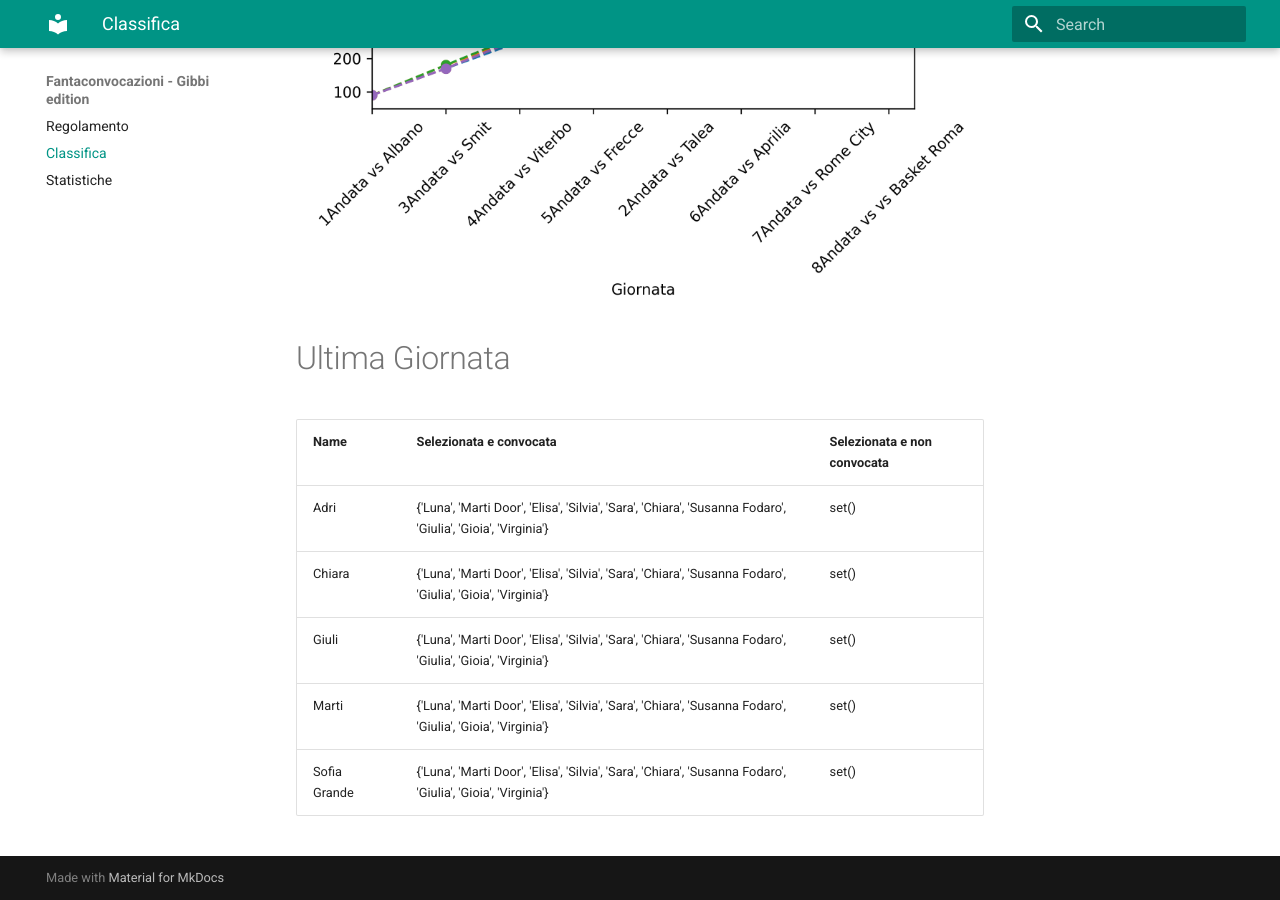
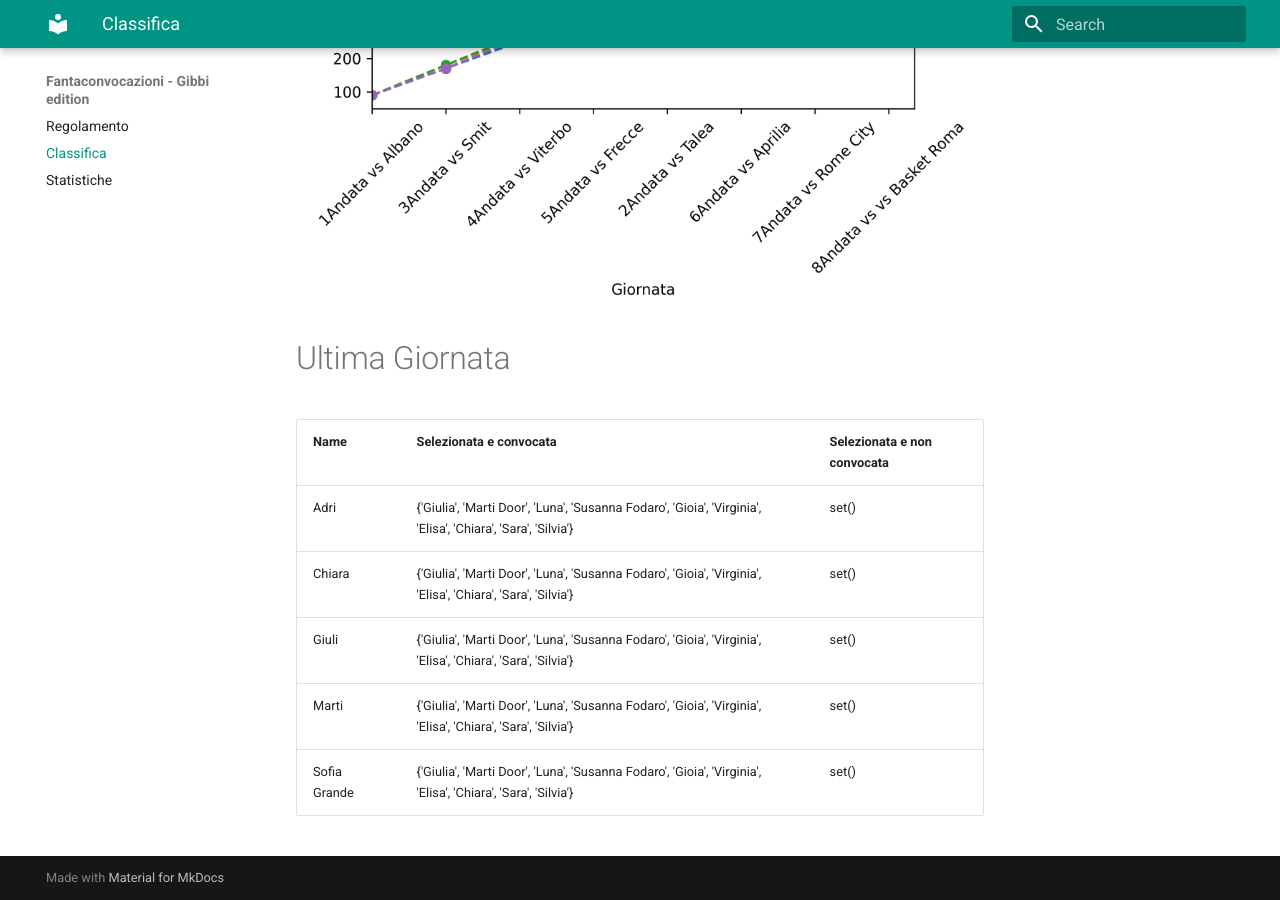
Before and after one commit to martinig94/fantagibbi, an MkDocs documentation site: the page built from docs/Classifica.md, in a window 1280 px wide and 900 px high, scrolled down 810 px. Built offline with MkDocs 1.6.1 and Material for MkDocs 9.7.7, drawn with Linux system fonts in a browser that asks for light colours.

Commit message:
Auto-update from main.py

```diff
--- a/docs/Classifica.md
+++ b/docs/Classifica.md
@@ -18,9 +18,9 @@
 <!-- START_TABLE CORRECT -->
 | Name         | Selezionata e convocata                                                                                      | Selezionata e non convocata   |
 |:-------------|:-------------------------------------------------------------------------------------------------------------|:------------------------------|
-| Adri         | {'Luna', 'Marti Door', 'Elisa', 'Silvia', 'Sara', 'Chiara', 'Susanna Fodaro', 'Giulia', 'Gioia', 'Virginia'} | set()                         |
-| Chiara       | {'Luna', 'Marti Door', 'Elisa', 'Silvia', 'Sara', 'Chiara', 'Susanna Fodaro', 'Giulia', 'Gioia', 'Virginia'} | set()                         |
-| Giuli        | {'Luna', 'Marti Door', 'Elisa', 'Silvia', 'Sara', 'Chiara', 'Susanna Fodaro', 'Giulia', 'Gioia', 'Virginia'} | set()                         |
-| Marti        | {'Luna', 'Marti Door', 'Elisa', 'Silvia', 'Sara', 'Chiara', 'Susanna Fodaro', 'Giulia', 'Gioia', 'Virginia'} | set()                         |
-| Sofia Grande | {'Luna', 'Marti Door', 'Elisa', 'Silvia', 'Sara', 'Chiara', 'Susanna Fodaro', 'Giulia', 'Gioia', 'Virginia'} | set()                         |
+| Adri         | {'Giulia', 'Marti Door', 'Luna', 'Susanna Fodaro', 'Gioia', 'Virginia', 'Elisa', 'Chiara', 'Sara', 'Silvia'} | set()                         |
+| Chiara       | {'Giulia', 'Marti Door', 'Luna', 'Susanna Fodaro', 'Gioia', 'Virginia', 'Elisa', 'Chiara', 'Sara', 'Silvia'} | set()                         |
+| Giuli        | {'Giulia', 'Marti Door', 'Luna', 'Susanna Fodaro', 'Gioia', 'Virginia', 'Elisa', 'Chiara', 'Sara', 'Silvia'} | set()                         |
+| Marti        | {'Giulia', 'Marti Door', 'Luna', 'Susanna Fodaro', 'Gioia', 'Virginia', 'Elisa', 'Chiara', 'Sara', 'Silvia'} | set()                         |
+| Sofia Grande | {'Giulia', 'Marti Door', 'Luna', 'Susanna Fodaro', 'Gioia', 'Virginia', 'Elisa', 'Chiara', 'Sara', 'Silvia'} | set()                         |
 <!-- END_TABLE CORRECT -->
```
